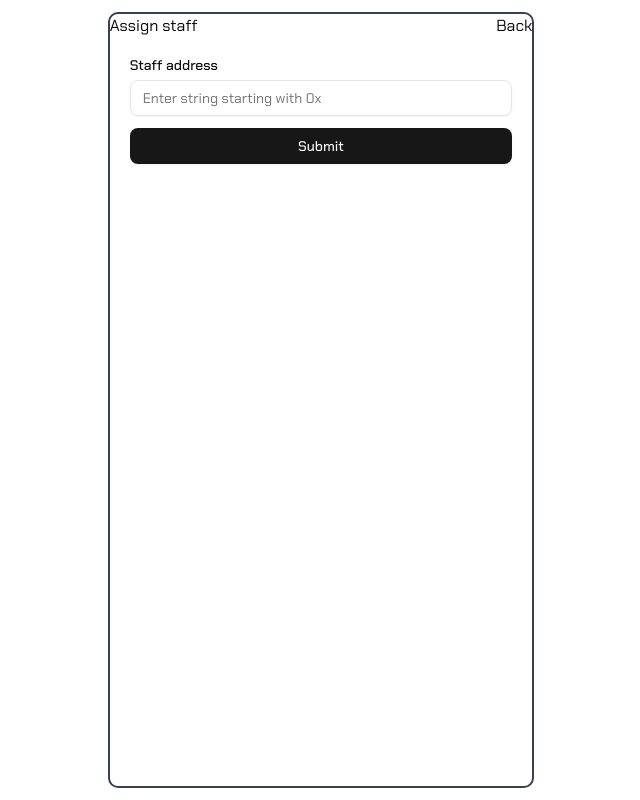
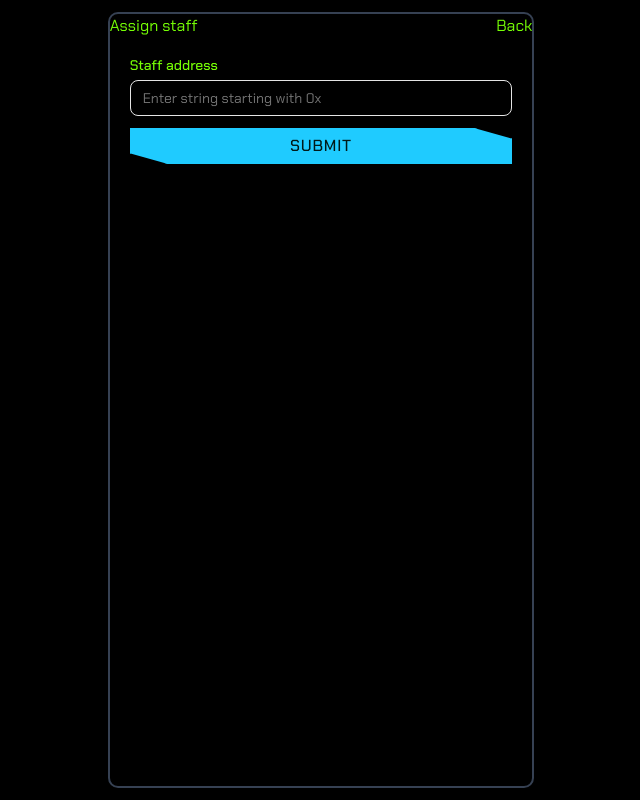
Before and after one commit to ai-shift/cyber-valley-tickets, a React (Vite) app in the folder client/: page /manage/assign-staff in a window 1280 px wide. Shown: the whole page, without its empty margins (319-959 px from the left). Built offline with nearby package versions, Linux system fonts and the light colour scheme; what openapi-fetch would draw is missing.

Commit message:
Add: buttons styling

```diff
--- a/client/src/app/styles/global.css
+++ b/client/src/app/styles/global.css
@@ -5,8 +5,6 @@
 @import "tailwindcss/preflight.css" layer(base);
 @import "tailwindcss/utilities.css" layer(utilities);
 @import "tw-animate-css";
-
-@custom-variant dark (&:is(.dark *));
 
 @theme inline {
   --radius-sm: calc(var(--radius) - 4px);
@@ -31,12 +29,6 @@
   --color-border: var(--border);
   --color-input: var(--input);
   --color-ring: var(--ring);
-  --color-chart-1: var(--chart-1);
-  --color-chart-2: var(--chart-2);
-  --color-chart-3: var(--chart-3);
-  --color-chart-4: var(--chart-4);
-  --color-chart-5: var(--chart-5);
-  --color-sidebar: var(--sidebar);
   --color-sidebar-foreground: var(--sidebar-foreground);
   --color-sidebar-primary: var(--sidebar-primary);
   --color-sidebar-primary-foreground: var(--sidebar-primary-foreground);
@@ -48,29 +40,24 @@
 
 :root {
   --radius: 0.625rem;
-  --background: oklch(1 0 0);
+  --background: hsl(0, 0%, 0%);
   --foreground: oklch(0.145 0 0);
   --card: oklch(1 0 0);
   --card-foreground: oklch(0.145 0 0);
   --popover: oklch(1 0 0);
   --popover-foreground: oklch(0.145 0 0);
-  --primary: oklch(0.205 0 0);
+  --primary: hsl(93, 100%, 51%);
   --primary-foreground: oklch(0.985 0 0);
-  --secondary: oklch(0.97 0 0);
-  --secondary-foreground: oklch(0.205 0 0);
+  --secondary: hsl(194, 100%, 56%);
+  --secondary-foreground: hsl(178, 100%, 5%);
   --muted: oklch(0.97 0 0);
   --muted-foreground: oklch(0.556 0 0);
   --accent: oklch(0.97 0 0);
   --accent-foreground: oklch(0.205 0 0);
-  --destructive: oklch(0.577 0.245 27.325);
+  --destructive: hsl(349, 100%, 50%);
   --border: oklch(0.922 0 0);
   --input: oklch(0.922 0 0);
   --ring: oklch(0.708 0 0);
-  --chart-1: oklch(0.646 0.222 41.116);
-  --chart-2: oklch(0.6 0.118 184.704);
-  --chart-3: oklch(0.398 0.07 227.392);
-  --chart-4: oklch(0.828 0.189 84.429);
-  --chart-5: oklch(0.769 0.188 70.08);
   --sidebar: oklch(0.985 0 0);
   --sidebar-foreground: oklch(0.145 0 0);
   --sidebar-primary: oklch(0.205 0 0);
@@ -81,43 +68,9 @@
   --sidebar-ring: oklch(0.708 0 0);
 }
 
-.dark {
-  --background: oklch(0.145 0 0);
-  --foreground: oklch(0.985 0 0);
-  --card: oklch(0.205 0 0);
-  --card-foreground: oklch(0.985 0 0);
-  --popover: oklch(0.205 0 0);
-  --popover-foreground: oklch(0.985 0 0);
-  --primary: oklch(0.922 0 0);
-  --primary-foreground: oklch(0.205 0 0);
-  --secondary: oklch(0.269 0 0);
-  --secondary-foreground: oklch(0.985 0 0);
-  --muted: oklch(0.269 0 0);
-  --muted-foreground: oklch(0.708 0 0);
-  --accent: oklch(0.269 0 0);
-  --accent-foreground: oklch(0.985 0 0);
-  --destructive: oklch(0.704 0.191 22.216);
-  --border: oklch(1 0 0 / 10%);
-  --input: oklch(1 0 0 / 15%);
-  --ring: oklch(0.556 0 0);
-  --chart-1: oklch(0.488 0.243 264.376);
-  --chart-2: oklch(0.696 0.17 162.48);
-  --chart-3: oklch(0.769 0.188 70.08);
-  --chart-4: oklch(0.627 0.265 303.9);
-  --chart-5: oklch(0.645 0.246 16.439);
-  --sidebar: oklch(0.205 0 0);
-  --sidebar-foreground: oklch(0.985 0 0);
-  --sidebar-primary: oklch(0.488 0.243 264.376);
-  --sidebar-primary-foreground: oklch(0.985 0 0);
-  --sidebar-accent: oklch(0.269 0 0);
-  --sidebar-accent-foreground: oklch(0.985 0 0);
-  --sidebar-border: oklch(1 0 0 / 10%);
-  --sidebar-ring: oklch(0.556 0 0);
-}
-
 @layer base {
   * {
-    @apply border-border outline-ring/50;
+    @apply border-border outline-ring/50 text-primary;
   }
   body {
     @apply bg-background text-foreground;
@@ -129,6 +82,50 @@ body {
   font-family: Chakra Petch;
 }
 
+.h1 {
+  font-family: var(--font-chakra-petch);
+  font-size: 56px;
+  font-weight: 600;
+  letter-spacing: 0;
+  line-height: 1.1;
+}
+
+.h2 {
+  font-family: var(--font-chakra-petch);
+  font-size: 40px;
+  font-weight: 600;
+  letter-spacing: 0;
+  line-height: 1.2;
+}
+
+.h3 {
+  font-family: var(--font-chakra-petch);
+  font-size: 32px;
+  font-weight: 600;
+  letter-spacing: 0;
+  line-height: 1.2;
+}
+
+.h4 {
+  font-family: var(--font-chakra-petch);
+  font-size: 24px;
+  font-weight: 600;
+  letter-spacing: 0;
+  line-height: 1.3;
+}
+
+.h5 {
+  font-family: var(--font-chakra-petch);
+  font-size: 24px;
+  font-weight: 400;
+  letter-spacing: 0;
+  line-height: 1.3;
+}
+
+.clip-corners {
+  clip-path: polygon(0% 0%, 90% 0%, 100% 30%, 100% 100%, 10% 100%, 0% 70%);
+}
+
 input::-webkit-outer-spin-button,
 input::-webkit-inner-spin-button {
   -webkit-appearance: none;
--- a/client/src/features/events-list/ui/EventCard.tsx
+++ b/client/src/features/events-list/ui/EventCard.tsx
@@ -35,7 +35,7 @@ export const EventCard: React.FC<EventCardProps> = ({ event, user }) => {
               {hasTicket ? (
                 <Button> Show ticket</Button>
               ) : (
-                <Button> Attend</Button>
+                <Button>Attend</Button>
               )}
             </div>
           )}
--- a/client/src/shared/ui/button.tsx
+++ b/client/src/shared/ui/button.tsx
@@ -5,32 +5,34 @@ import type * as React from "react";
 import { cn } from "@/shared/lib/utils";
 
 const buttonVariants = cva(
-  "inline-flex items-center justify-center gap-2 whitespace-nowrap rounded-md text-sm font-medium transition-all disabled:pointer-events-none disabled:opacity-50 [&_svg]:pointer-events-none [&_svg:not([class*='size-'])]:size-4 shrink-0 [&_svg]:shrink-0 outline-none focus-visible:border-ring focus-visible:ring-ring/50 focus-visible:ring-[3px] aria-invalid:ring-destructive/20 dark:aria-invalid:ring-destructive/40 aria-invalid:border-destructive cursor-pointer",
+  "relative inline-flex items-center justify-center text-white font-medium uppercase tracking-wider cursor-pointer clip-corners border-[1px] disabled:opacity-75 disabled:cursor-not-allowed",
   {
     variants: {
       variant: {
         default:
-          "bg-primary text-primary-foreground shadow-xs hover:bg-primary/90",
-        destructive:
-          "bg-destructive text-white shadow-xs hover:bg-destructive/90 focus-visible:ring-destructive/20 dark:focus-visible:ring-destructive/40 dark:bg-destructive/60",
-        outline:
-          "border bg-background shadow-xs hover:bg-accent hover:text-accent-foreground dark:bg-input/30 dark:border-input dark:hover:bg-input/50",
+          "bg-secondary text-secondary-foreground shadow-xs outline-secondary border-secondary",
+        destructive: "bg-destructive text-white shadow-xs border-destructive",
         secondary:
-          "bg-secondary text-secondary-foreground shadow-xs hover:bg-secondary/80",
+          "bg-primary text-secondary-foreground shadow-xs  border-primary",
         ghost:
           "hover:bg-accent hover:text-accent-foreground dark:hover:bg-accent/50",
         link: "text-primary underline-offset-4 hover:underline",
       },
       size: {
         default: "h-9 px-4 py-2 has-[>svg]:px-3",
-        sm: "h-8 rounded-md gap-1.5 px-3 has-[>svg]:px-2.5",
-        lg: "h-10 rounded-md px-6 has-[>svg]:px-4",
+        sm: "h-8 gap-1.5 px-3 has-[>svg]:px-2.5",
+        lg: "h-10 px-6 has-[>svg]:px-4",
         icon: "size-9",
+      },
+      filling: {
+        default: "",
+        outline: "bg-background text-primary-foreground",
       },
     },
     defaultVariants: {
       variant: "default",
       size: "default",
+      filling: "default",
     },
   },
 );
@@ -39,6 +41,7 @@ function Button({
   className,
   variant,
   size,
+  filling,
   asChild = false,
   ...props
 }: React.ComponentProps<"button"> &
@@ -50,7 +53,7 @@ function Button({
   return (
     <Comp
       data-slot="button"
-      className={cn(buttonVariants({ variant, size, className }))}
+      className={cn(buttonVariants({ variant, size, filling, className }))}
       {...props}
     />
   );
```
